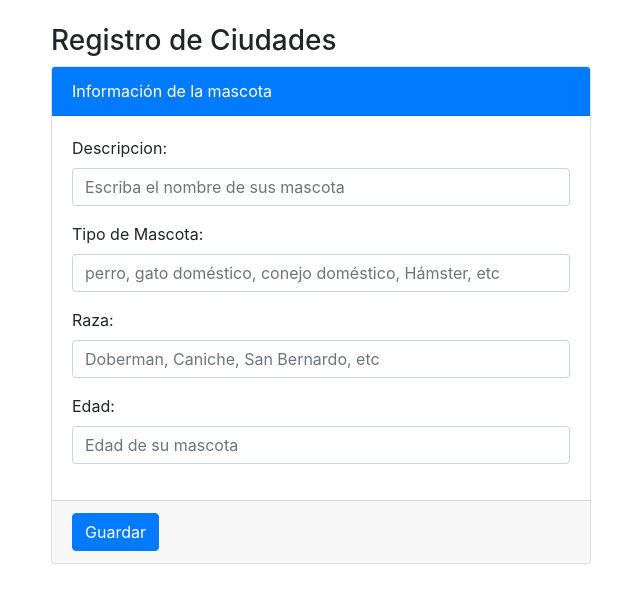
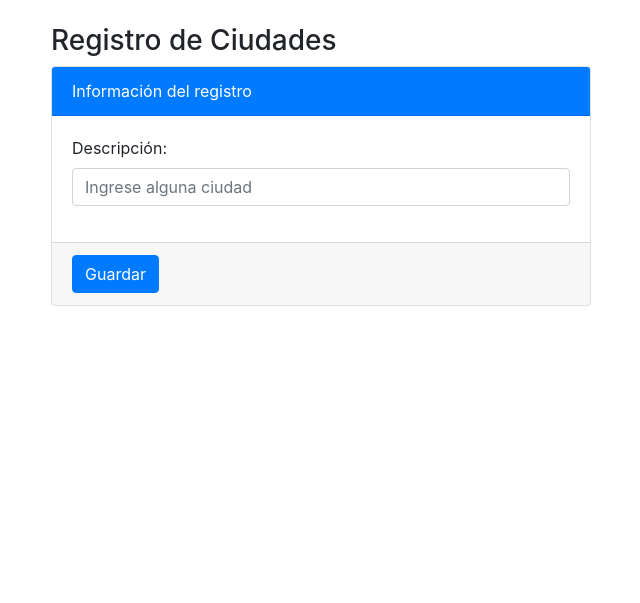
Before and after one commit to cami-benitez/intro-Flask-lp2, a Flask app: page /ciudades in a window 1280 px wide. Shown: the top 603 px of the page, without its empty margins (34-674 px from the left). Run offline with Flask 3, Linux system fonts and the light colour scheme; some libraries are stand-ins or nearby versions.

Commit message:
add: cambio-ciudades

```diff
--- a/conexion/conexion.py
+++ b/conexion/conexion.py
@@ -1,9 +1,9 @@
 import psycopg2
-class conexion:
+class Conexion:
     """Metodo constructor de tu perro
     """
     def __init__(self):
-        self.con = psycopg2.connect("dbname=veterinaria-db user=postgres host=localhost password=6740362")
+        self.con = psycopg2.connect("dbname=veterinaria-db user=juandba host=localhost password=admin")
         """getConexion
         self
         retorno la instalacion de la base de datos
--- a/templates/ciudades.html
+++ b/templates/ciudades.html
@@ -1,44 +1,48 @@
 <!DOCTYPE html>
-<html lang="en">
+<html lang="es">
 <head>
     <meta charset="UTF-8">
     <meta name="viewport" content="width=device-width, initial-scale=1.0">
-    <title>>Ciudades</title>
-    <link rel="stylesheet" href="{{url_for('static', filename='css/bootstrap.min.css') }}">
+    <title>Ciudades</title>
+    <link rel="stylesheet" href="{{ url_for('static', filename='css/bootstrap.min.css') }}">
 </head>
 <body>
+
     <div class="container mt-4">
         <h3>Registro de Ciudades</h3>
 
         <div class="row">
             <!-- columna de la mascota -->
             <div class="col col-md-6">
-                <form action="{{ url_for('guardarMascota') }}" method="post">
+
+                <!-- Formulario -->
+                <form action="{{ url_for('guardarCiudad') }}" method="post">
                     <div class="card">
-                        <div class="card-header bg-primary text-white">Información de la mascota</div>
-                            <div class="card-body">
-                                <div class="form-group">
-                                    <label for="txtDescripcion">Descripcion:</label>
-                                    <input type="text" class="form-control" placeholder="Escriba el nombre de sus mascota" name="txtNombreMascota" id="txtNombreMascota">
+                        <div class="card-header bg-primary text-white">Información del registro</div>
+                        <div class="card-body">
+                            <div class="form-group">
+                                <label for="txtDescripcion">Descripción:</label>
+                                <input type="text" class="form-control" placeholder="Ingrese alguna ciudad" name="txtDescripcion" id="txtDescripcion">
+                            </div>
+
+                            {# Esta bloque busca el mensaje de error #}
+                            {% with messages = get_flashed_messages(with_categories=true) %}
+                            {% if messages %}
+                            {% for category, message in messages %}
+                                <div class="alert alert-{{ category }}">
+                                    <strong>Mensaje al usuario!</strong> {{ message }}
                                 </div>
-                                <div class="form-group">
-                                     <label for="txtTipoMascota">Tipo de Mascota:</label>
-                                    <input type="text" class="form-control" placeholder="perro, gato doméstico, conejo doméstico, Hámster, etc" name="txtTipoMascota" id="txtTipoMascota">
-                                </div>
-                                <div class="form-group">
-                                     <label for="txtRaza">Raza:</label>
-                                    <input type="text" class="form-control" placeholder="Doberman, Caniche, San Bernardo, etc" name="txtRaza" id="txtRaza">
-                                </div>
-                                <div class="form-group">
-                                     <label for="txtEdad">Edad:</label>
-                                    <input type="number" class="form-control" placeholder="Edad de su mascota" name="txtEdad" id="txtEdad">
-                            </div>
-                         </div>
+                                {% endfor %}
+                            {% endif %}
+                            {% endwith %}
+
+                        </div>
                         <div class="card-footer">
                             <button type="submit" class="btn btn-primary" name="btnGuardar" id="btnGuardar">Guardar</button>
-                     </div>
+                        </div>
                     </div>
                 </form>
+                <!--  -->
 
             </div>
             <!--  -->
@@ -53,9 +57,9 @@
             </div>
         </div>
     </div>
+
     <script src="{{ url_for('static', filename='js/jquery.min.js') }}"></script>
     <script src="{{ url_for('static', filename='js/popper.min.js') }}"></script>
     <script src="{{ url_for('static', filename='js/bootstrap.bundle.min.js') }}"></script>
-
 </body>
 </html>
```
Also changed, not shown: templates/ciudades-index.html (+4 -4 lines).
